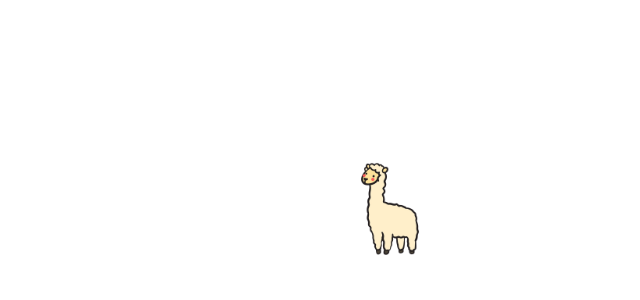
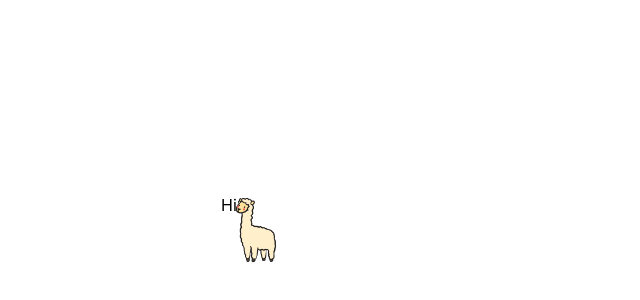
Before and after one commit to kakoKong/llama-token, a React (Create React App) app: page / in a window 1280 px wide. Shown: the part 62-362 px from the top of the page, without its empty margins (274-914 px from the left). Built offline with nearby package versions, Linux system fonts and the light colour scheme.

Commit message:
feat: nstatic

```diff
--- a/src/index.js
+++ b/src/index.js
@@ -3,11 +3,13 @@ import ReactDOM from 'react-dom/client';
 import './index.css';
 import reportWebVitals from './reportWebVitals';
 import WixEmbeddedFloatingAsset from './FloatingAsset';
+import StaticAsset from './StaticAsset';
 
 const root = ReactDOM.createRoot(document.getElementById('root'));
 root.render(
   <React.StrictMode>
-    <WixEmbeddedFloatingAsset />
+    <StaticAsset />
+    {/* <WixEmbeddedFloatingAsset /> */}
   </React.StrictMode>
 );
 
```
Also changed, not shown: public/congrats.png (added).
